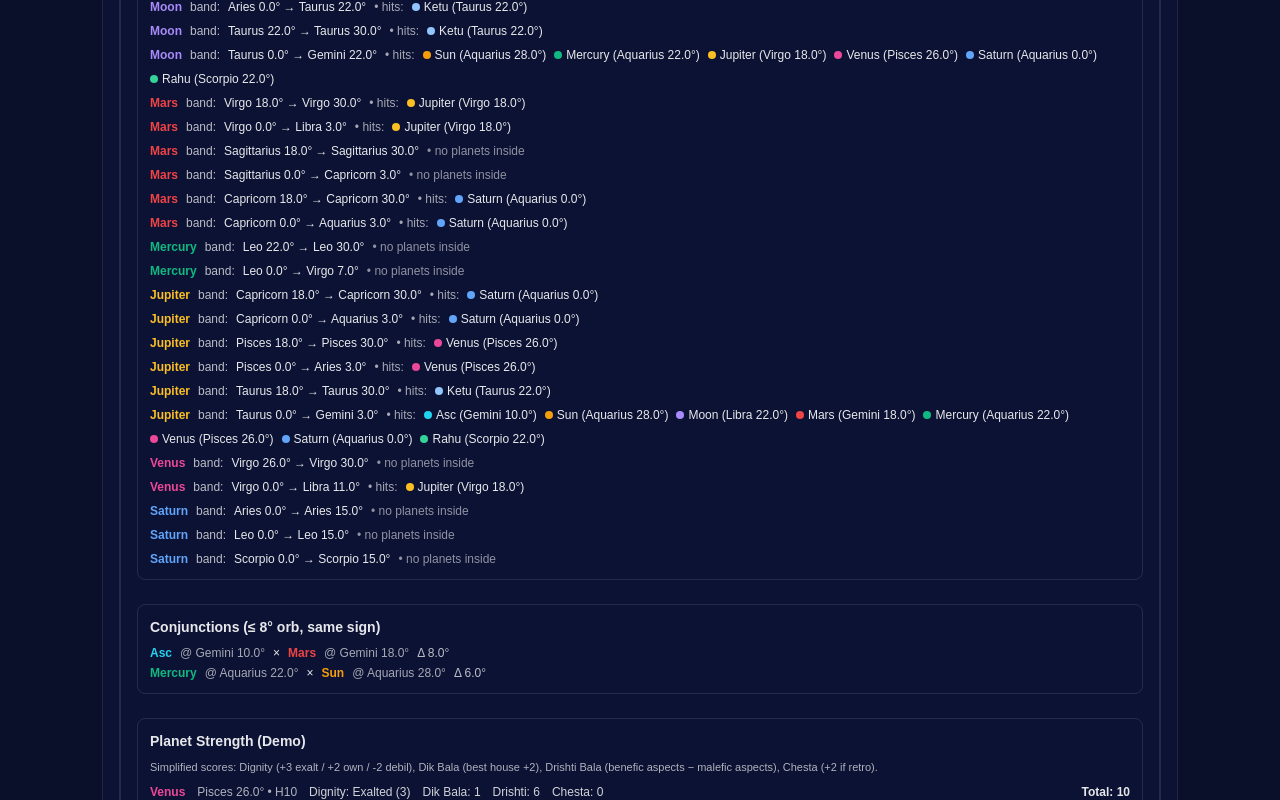
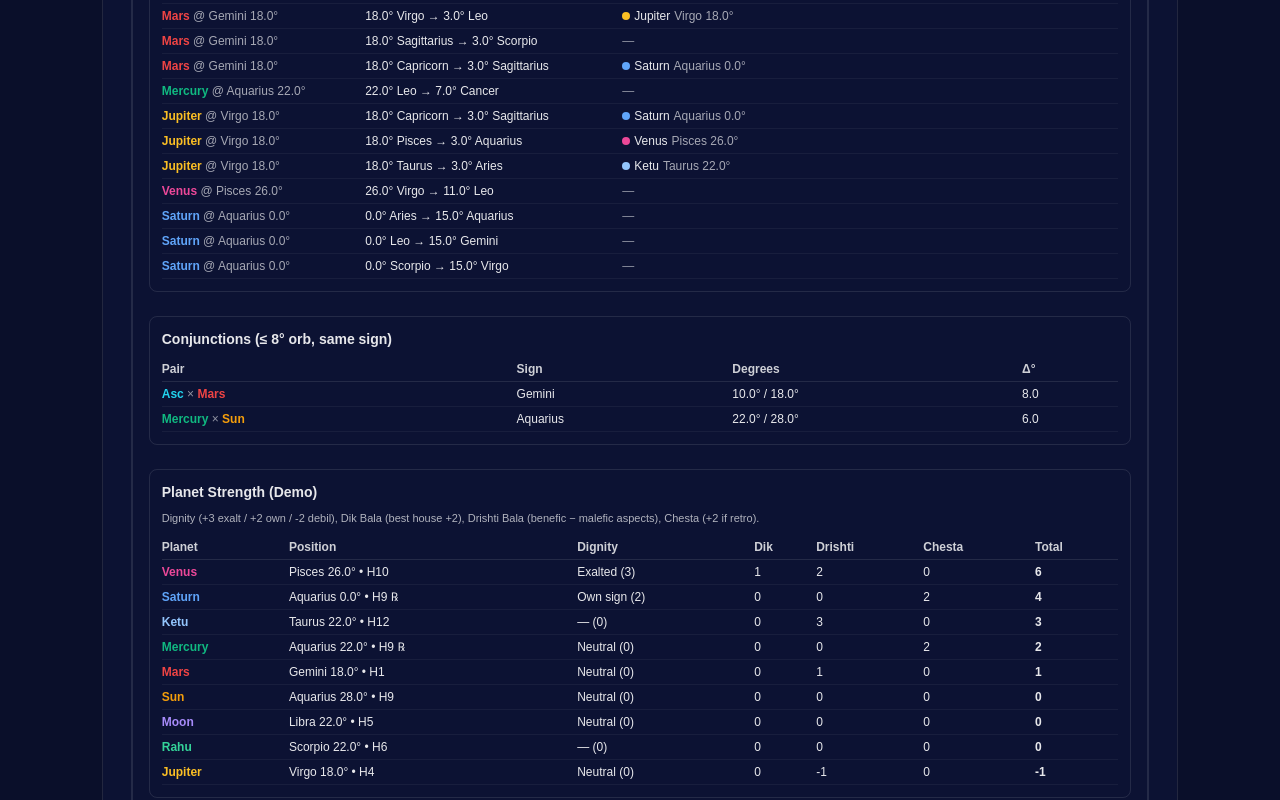
Before and after one commit to Vaishu1293/vedic-rashi, a Next.js app: page / in a window 1280 px wide. Shown: the part 1280-2080 px from the top of the page. Built offline with nearby package versions, Linux system fonts and the light colour scheme.

Commit message:
analytics-tab-format-aspect-details

```diff
--- a/src/app/charts/InsightsPanel.tsx
+++ b/src/app/charts/InsightsPanel.tsx
@@ -1,6 +1,5 @@
 "use client";
 import React, { useMemo } from "react";
-// ⬇️ FIX: import DRISHTI_OFFSETS as a value, not a type
 import { Placement, DRISHTI_OFFSETS } from "./circularRashiChart";
 
 type Planet =
@@ -9,7 +8,7 @@ type Planet =
 
 type Props = {
   placements: Placement[];
-  ascSignEff: number;                       // H1 sign
+  ascSignEff: number;     // H1 sign
   SIGN_NAMES: string[];
   P_COLOR: Record<string, string>;
 };
@@ -18,16 +17,27 @@ const BENEFICS: Planet[] = ["Jupiter","Venus","Mercury","Moon"];
 const MALEFICS: Planet[] = ["Sun","Mars","Saturn","Rahu","Ketu"];
 
 const clampDeg = (d?: number) => Math.max(0, Math.min(29.999, d ?? 0));
-const signStart = (sign: number, ascEff: number) => ((sign - ascEff + 12) % 12) * 30; // degrees from H1=0°
-const signOf = (absDeg: number) => Math.floor(((absDeg % 360) + 360) % 360 / 30);
-const degInSign = (absDeg: number) => ((absDeg % 30) + 30) % 30;
+const norm360 = (x: number) => ((x % 360) + 360) % 360;
+const signStartAbs = (sign: number, ascEff: number) => ((sign - ascEff + 12) % 12) * 30; // 0..330
 
-/** Absolute wheel degrees (H1 = 0° at Asc sign start, clockwise) */
 function absFromSignDeg(sign: number, deg: number, ascEff: number) {
-  return signStart(sign, ascEff) + deg;
+  return signStartAbs(sign, ascEff) + deg; // 0..360 (deg<30)
+}
+function signFromAbs(absDeg: number, ascEff: number) {
+  const a = norm360(absDeg);
+  return Math.floor(a / 30); // 0..11 relative to ascEff=H1=0 sectoring
+}
+function degInSignFromAbs(absDeg: number) {
+  const a = norm360(absDeg);
+  return a % 30;
 }
 
-/** Simple conjunction detection: same sign & within orb degrees */
+/* ---------- pretty format helpers ---------- */
+const degFmt = (v: number) => `${v.toFixed(1)}°`;
+const bandLabel = (signA: number, degA: number, signB: number, degB: number, SIGNS: string[]) =>
+  `${degFmt(degA)} ${SIGNS[signA]} → ${degFmt(degB)} ${SIGNS[signB]}`;
+
+/* ---------- simple conjunctions (same sign) ---------- */
 function findConjunctions(placements: Placement[], orb = 8) {
   const out: Array<{ a: Placement; b: Placement; delta: number }> = [];
   const inSign = new Map<number, Placement[]>();
@@ -48,20 +58,18 @@ function findConjunctions(placements: Placement[], orb = 8) {
   return out;
 }
 
-/** Dignity sets (very simplified) */
+/* ---------- toy dignities & strengths ---------- */
 const DIGNITY: Record<Exclude<Planet,"Asc"|"Rahu"|"Ketu"|"Uranus"|"Neptune"|"Pluto">, {
-  exalt: number; debil: number; own: number[]; mool?: { sign: number; start?: number; end?: number };
+  exalt: number; debil: number; own: number[]; mool?: { sign: number };
 }> = {
-  Sun:     { exalt: 0,  debil: 6,  own: [4],      mool:{sign:4} },          // Aries/Libra/Leo
-  Moon:    { exalt: 1,  debil: 7,  own: [3] },                              // Taurus/Scorpio/Cancer
-  Mars:    { exalt: 9,  debil: 3,  own: [0,7],   mool:{sign:0} },           // Cap/Cancer/Aries,Scorpio
-  Mercury: { exalt: 5,  debil: 11, own: [2,5] },                            // Virgo/Pisces/Gemini,Virgo
-  Jupiter: { exalt: 3,  debil: 9,  own: [8,11], mool:{sign:8} },            // Cancer/Cap/Sag,Pisces
-  Venus:   { exalt: 11, debil: 5,  own: [1,6],  mool:{sign:6} },            // Pisces/Virgo/Taurus,Libra
-  Saturn:  { exalt: 6,  debil: 0,  own: [9,10], mool:{sign:10} },           // Libra/Aries/Cap,Aqu
+  Sun:     { exalt: 0,  debil: 6,  own: [4],      mool:{sign:4} },
+  Moon:    { exalt: 1,  debil: 7,  own: [3] },
+  Mars:    { exalt: 9,  debil: 3,  own: [0,7],   mool:{sign:0} },
+  Mercury: { exalt: 5,  debil: 11, own: [2,5] },
+  Jupiter: { exalt: 3,  debil: 9,  own: [8,11], mool:{sign:8} },
+  Venus:   { exalt: 11, debil: 5,  own: [1,6],  mool:{sign:6} },
+  Saturn:  { exalt: 6,  debil: 0,  own: [9,10], mool:{sign:10} },
 };
-
-/** Map a placement to a dignity label and a small score (-2..+3 demo) */
 function dignityInfo(p: Placement) {
   if (p.planet === "Asc" || p.planet === "Rahu" || p.planet === "Ketu") return { label: "—", score: 0 };
   const d = DIGNITY[p.planet as keyof typeof DIGNITY];
@@ -72,94 +80,82 @@ function dignityInfo(p: Placement) {
   if (d.mool && p.sign === d.mool.sign) return { label: "Moolatrikona (approx.)", score: 2 };
   return { label: "Neutral", score: 0 };
 }
-
-/** Dik Bala (very simplified, by house) */
 function houseOf(sign: number, ascEff: number) { return ((sign - ascEff + 12) % 12) + 1; }
 function dikBalaScore(planet: Planet, houseNo: number) {
-  // Classical: Sun/Saturn=H7, Mars=H10, Moon/Venus=H4, Jupiter/Mercury=H1
   const best: Record<string, number> = { Sun:7, Saturn:7, Mars:10, Moon:4, Venus:4, Jupiter:1, Mercury:1 };
   const hBest = best[planet as string];
   if (!hBest) return 0;
   if (houseNo === hBest) return 2;
-  if (houseNo === ((hBest+6-1)%12)+1) return 1; // loose helper heuristic
+  if (houseNo === ((hBest+6-1)%12)+1) return 1;
   return 0;
 }
 
-/** Build aspect bands and find which placements fall inside them */
-type Band = {
+/* ---------- combined bands (single line), with hits ---------- */
+type CombinedBand = {
   src: Placement;
-  targetStartSign: number;
-  startDeg: number;   // within targetStartSign
-  endSign: number;    // may equal start or next
-  endDeg: number;     // degrees in endSign
-  hit: Placement[];   // planets caught in this band
+  startSign: number; startDeg: number;
+  endSign: number;   endDeg: number;
+  hit: Placement[];
 };
 
-function buildBandsAndHits(
+function buildCombinedBandsWithHits(
   placements: Placement[],
   ascEff: number,
   DRISHTI: typeof DRISHTI_OFFSETS
-): Band[] {
-  const out: Band[] = [];
+): CombinedBand[] {
+  const out: CombinedBand[] = [];
+
   for (const src of placements) {
-    if (!DRISHTI[src.planet]) continue;
-    const span = src.planet === "Moon" ? 30 : 15;
-    const startDeg = clampDeg(src.deg);
-    for (const off of DRISHTI[src.planet]!) {
-      const tgt = (src.sign + off) % 12;
-      const nxt = (tgt + 1) % 12;
+    const offsets = DRISHTI[src.planet];
+    if (!offsets) continue;
 
-      const endDegInTarget = Math.min(30, startDeg + span);
-      const spanInTarget   = endDegInTarget - startDeg;
-      const overflow       = Math.max(0, (startDeg + span) - 30);
+    const span = src.planet === "Moon" ? 30 : 15;     // special rule for Moon
+    const srcDeg = clampDeg(src.deg);
 
-      const chunks: Band[] = [];
-      if (spanInTarget > 0) {
-        chunks.push({
+    for (const off of offsets) {
+      const targetSign = (src.sign + off) % 12;
+
+      // Absolute (H1-based) start & end
+      const startAbs = absFromSignDeg(targetSign, srcDeg, ascEff);      // could be up to ~360
+      const endAbs   = startAbs + span;                                 // up to 390
+
+      // Convert absolute end back to sign/deg (wrap ok)
+      const endSign  = signFromAbs(endAbs, ascEff);
+      const endDeg   = degInSignFromAbs(endAbs);
+
+      // Collect hits between startAbs..endAbs, handling wrap across 360
+      const hits: Placement[] = placements.filter(p => {
+        if (p.planet === src.planet) return false;
+        const pAbs0 = absFromSignDeg(p.sign, clampDeg(p.deg), ascEff); // 0..360
+        if (endAbs <= 360) {
+          // normal, no wrap
+          return pAbs0 >= startAbs - 1e-6 && pAbs0 <= endAbs + 1e-6;
+        } else {
+          // wrapped: [startAbs..360] U [0..(endAbs-360)]
+          return (pAbs0 >= startAbs - 1e-6 && pAbs0 <= 360 + 1e-6) ||
+                 (pAbs0 >= 0 - 1e-6       && pAbs0 <= (endAbs - 360) + 1e-6);
+        }
+      });
+
+      out.push({
         src,
-          targetStartSign: tgt,
-          startDeg: startDeg,
-          endSign: tgt,
-          endDeg: endDegInTarget,
-          hit: [],
+        startSign: targetSign,
+        startDeg: srcDeg,
+        endSign,
+        endDeg,
+        hit: hits,
       });
     }
-      if (overflow > 0) {
-        chunks.push({
-          src,
-          targetStartSign: tgt,
-          startDeg: 0,
-          endSign: nxt,
-          endDeg: overflow,
-          hit: [],
-        });
   }
 
-      // fill hits
-      for (const b of chunks) {
-        const sAbs0 = absFromSignDeg(b.targetStartSign, b.startDeg, ascEff); // start (absolute)
-        const eAbs0 = absFromSignDeg(b.endSign, b.endDeg, ascEff);           // end (absolute)
-        const s = Math.min(sAbs0, eAbs0), e = Math.max(sAbs0, eAbs0);
-
-        const hits = placements.filter(p => {
-          if (p.planet === src.planet) return false;
-          const pAbs = absFromSignDeg(p.sign, clampDeg(p.deg), ascEff);
-          return pAbs >= s - 1e-6 && pAbs <= e + 1e-6;
-        });
-        b.hit = hits;
-        out.push(b);
-      }
-    }
-  }
   return out;
 }
 
-/** Drishti Bala (toy): +1 for each benefic aspect on planet, -1 per malefic */
+/* ---------- Drishti Bala & Chesta ---------- */
 function drishtiBala(placements: Placement[], ascEff: number, DRISHTI: typeof DRISHTI_OFFSETS) {
-  const bands = buildBandsAndHits(placements, ascEff, DRISHTI);
+  const bands = buildCombinedBandsWithHits(placements, ascEff, DRISHTI);
   const score = new Map<Planet, number>();
   placements.forEach(p => score.set(p.planet, 0));
-
   bands.forEach(b => {
     b.hit.forEach(target => {
       const s = score.get(target.planet) ?? 0;
@@ -170,21 +166,18 @@ function drishtiBala(placements: Placement[], ascEff: number, DRISHTI: typeof DR
   });
   return score;
 }
+const chestaBala = (p: Placement) => (p.retro ? 2 : 0);
 
-/** Chesta Bala (very toy): +2 if retrograde, else 0  */
-function chestaBala(p: Placement) { return p.retro ? 2 : 0; }
-
+/* ===================== COMPONENT ===================== */
 const InsightsPanel: React.FC<Props> = ({ placements, ascSignEff, SIGN_NAMES, P_COLOR }) => {
-  // Aspect bands & hits
+  // Single-line bands with wrap-safe hits
   const bands = useMemo(
-    () => buildBandsAndHits(placements, ascSignEff, DRISHTI_OFFSETS),
+    () => buildCombinedBandsWithHits(placements, ascSignEff, DRISHTI_OFFSETS),
     [placements, ascSignEff]
   );
 
-  // Conjunctions
   const conjunctions = useMemo(() => findConjunctions(placements, 8), [placements]);
 
-  // Strengths (demo)
   const strengthRows = useMemo(() => {
     const drishti = drishtiBala(placements, ascSignEff, DRISHTI_OFFSETS);
     return placements
@@ -195,7 +188,7 @@ const InsightsPanel: React.FC<Props> = ({ placements, ascSignEff, SIGN_NAMES, P_
         const dik  = dikBalaScore(p.planet, houseNo);
         const dri  = drishti.get(p.planet) ?? 0;
         const che  = chestaBala(p);
-        const total = dign.score + dik + dri + che; // demo total
+        const total = dign.score + dik + dri + che;
         return { p, houseNo, dign, dik, dri, che, total };
       })
       .sort((a,b)=>b.total - a.total);
@@ -205,80 +198,130 @@ const InsightsPanel: React.FC<Props> = ({ placements, ascSignEff, SIGN_NAMES, P_
     <div className="mt-4 rounded-xl border border-white/10 bg-[#0c1233] text-white/90 overflow-hidden">
       <div className="px-4 py-2 bg-[#162055] font-semibold text-sm">Analytical Insights (Demo)</div>
       <div className="p-4 grid gap-6">
-        {/* Aspect bands */}
+
+        {/* Aspect bands TABLE (single-line labels) */}
         <section className="rounded-lg border border-white/10 p-3">
           <h4 className="text-sm font-semibold mb-2">Aspect Bands & Targets</h4>
           <div className="text-[11px] opacity-75 mb-2">
-            Bands start at the same degree in the target sign (15° span; Moon = 30°). If needed, they overflow into the next sign.
+            Bands start at the same degree in the target sign (15° span; Moon = 30°). Labels never split — e.g. <i>28.0° Leo → 13.0° Virgo</i>.
           </div>
-          <div className="space-y-2 text-xs">
-            {bands.length === 0 && <div className="opacity-70">No aspects found.</div>}
-            {bands.map((b, i) => {
-              const startLabel = `${SIGN_NAMES[b.targetStartSign]} ${b.startDeg.toFixed(1)}°`;
-              const endLabel   = `${SIGN_NAMES[b.endSign]} ${b.endDeg.toFixed(1)}°`;
-              return (
-                <div key={i} className="flex flex-wrap items-center gap-2">
+          <div className="overflow-x-auto">
+            <table className="w-full text-xs">
+              <thead className="text-left text-white/80">
+                <tr className="border-b border-white/10">
+                  <th className="py-1 pr-2">Source</th>
+                  <th className="py-1 pr-2">Band (single line)</th>
+                  <th className="py-1 pr-2">Hits inside band</th>
+                </tr>
+              </thead>
+              <tbody>
+                {bands.length === 0 && (
+                  <tr><td colSpan={3} className="py-2 opacity-70">No aspects found.</td></tr>
+                )}
+                {bands.map((b, i) => (
+                  <tr key={i} className="border-b border-white/5">
+                    <td className="py-1 pr-2">
                       <span className="font-semibold" style={{ color: P_COLOR[b.src.planet] }}>{b.src.planet}</span>
-                  <span className="opacity-80">band:</span>
-                  <span>{startLabel} → {endLabel}</span>
-                  {b.hit.length > 0 ? (
-                    <>
-                      <span className="opacity-70">• hits:</span>
-                      {b.hit.map((h, j) => (
-                        <span key={j} className="inline-flex items-center gap-1">
+                      <span className="opacity-70"> @ {SIGN_NAMES[b.src.sign]} {degFmt(clampDeg(b.src.deg))}</span>
+                    </td>
+                    <td className="py-1 pr-2 whitespace-nowrap">
+                      {bandLabel(b.startSign, b.startDeg, b.endSign, b.endDeg, SIGN_NAMES)}
+                    </td>
+                    <td className="py-1 pr-2">
+                      {b.hit.length === 0 ? (
+                        <span className="opacity-60">—</span>
+                      ) : (
+                        b.hit.map((h, j) => (
+                          <span key={j} className="inline-flex items-center gap-1 mr-3">
                             <span className="w-2 h-2 rounded-full" style={{ background: P_COLOR[h.planet] }} />
-                          <span>{h.planet} ({SIGN_NAMES[h.sign]} {clampDeg(h.deg).toFixed(1)}°)</span>
+                            <span>{h.planet}</span>
+                            <span className="opacity-70">{SIGN_NAMES[h.sign]} {degFmt(clampDeg(h.deg))}</span>
                           </span>
+                        ))
+                      )}
+                    </td>
+                  </tr>
                 ))}
-                    </>
-                  ) : (
-                    <span className="opacity-60">• no planets inside</span>
-                  )}
-                </div>
-              );
-            })}
+              </tbody>
+            </table>
           </div>
         </section>
 
-        {/* Conjunctions */}
+        {/* Conjunctions TABLE */}
         <section className="rounded-lg border border-white/10 p-3">
           <h4 className="text-sm font-semibold mb-2">Conjunctions (≤ 8° orb, same sign)</h4>
-          <div className="text-xs space-y-1">
-            {conjunctions.length === 0 && <div className="opacity-70">No tight conjunctions detected.</div>}
+          <div className="overflow-x-auto">
+            <table className="w-full text-xs">
+              <thead className="text-left text-white/80">
+                <tr className="border-b border-white/10">
+                  <th className="py-1 pr-2">Pair</th>
+                  <th className="py-1 pr-2">Sign</th>
+                  <th className="py-1 pr-2">Degrees</th>
+                  <th className="py-1 pr-2">Δ°</th>
+                </tr>
+              </thead>
+              <tbody>
+                {conjunctions.length === 0 && (
+                  <tr><td colSpan={4} className="py-2 opacity-70">No tight conjunctions detected.</td></tr>
+                )}
                 {conjunctions.map((c, i) => (
-              <div key={i} className="flex flex-wrap items-center gap-2">
+                  <tr key={i} className="border-b border-white/5">
+                    <td className="py-1 pr-2">
                       <span className="font-semibold" style={{ color: P_COLOR[c.a.planet] }}>{c.a.planet}</span>
-                <span className="opacity-70">@ {SIGN_NAMES[c.a.sign]} {clampDeg(c.a.deg).toFixed(1)}°</span>
-                <span>×</span>
+                      <span className="opacity-60"> × </span>
                       <span className="font-semibold" style={{ color: P_COLOR[c.b.planet] }}>{c.b.planet}</span>
-                <span className="opacity-70">@ {SIGN_NAMES[c.b.sign]} {clampDeg(c.b.deg).toFixed(1)}°</span>
-                <span className="opacity-80">Δ {c.delta.toFixed(1)}°</span>
-              </div>
+                    </td>
+                    <td className="py-1 pr-2">{SIGN_NAMES[c.a.sign]}</td>
+                    <td className="py-1 pr-2">{degFmt(clampDeg(c.a.deg))} / {degFmt(clampDeg(c.b.deg))}</td>
+                    <td className="py-1 pr-2">{c.delta.toFixed(1)}</td>
+                  </tr>
                 ))}
+              </tbody>
+            </table>
           </div>
         </section>
 
-        {/* Strengths (toy shadbala-like) */}
+        {/* Strengths TABLE (toy shadbala-like) */}
         <section className="rounded-lg border border-white/10 p-3">
           <h4 className="text-sm font-semibold mb-2">Planet Strength (Demo)</h4>
           <div className="text-[11px] opacity-75 mb-2">
-            Simplified scores: Dignity (+3 exalt / +2 own / -2 debil), Dik Bala (best house +2),
-            Drishti Bala (benefic aspects − malefic aspects), Chesta (+2 if retro).
+            Dignity (+3 exalt / +2 own / -2 debil), Dik Bala (best house +2),
+            Drishti Bala (benefic − malefic aspects), Chesta (+2 if retro).
           </div>
-          <div className="space-y-1 text-xs">
+          <div className="overflow-x-auto">
+            <table className="w-full text-xs">
+              <thead className="text-left text-white/80">
+                <tr className="border-b border-white/10">
+                  <th className="py-1 pr-2">Planet</th>
+                  <th className="py-1 pr-2">Position</th>
+                  <th className="py-1 pr-2">Dignity</th>
+                  <th className="py-1 pr-2">Dik</th>
+                  <th className="py-1 pr-2">Drishti</th>
+                  <th className="py-1 pr-2">Chesta</th>
+                  <th className="py-1 pr-2">Total</th>
+                </tr>
+              </thead>
+              <tbody>
                 {strengthRows.map((row, i) => (
-              <div key={i} className="flex flex-wrap items-center gap-3">
-                <span className="font-semibold" style={{ color: P_COLOR[row.p.planet] }}>{row.p.planet}</span>
-                <span className="opacity-75">{SIGN_NAMES[row.p.sign]} {(clampDeg(row.p.deg)).toFixed(1)}° • H{row.houseNo}</span>
-                <span className="opacity-90">Dignity: {row.dign.label} ({row.dign.score})</span>
-                <span className="opacity-90">Dik Bala: {row.dik}</span>
-                <span className="opacity-90">Drishti: {row.dri}</span>
-                <span className="opacity-90">Chesta: {row.che}</span>
-                <span className="ml-auto font-semibold">Total: {row.total}</span>
-              </div>
+                  <tr key={i} className="border-b border-white/5">
+                    <td className="py-1 pr-2 font-semibold" style={{ color: P_COLOR[row.p.planet] }}>
+                      {row.p.planet}
+                    </td>
+                    <td className="py-1 pr-2">
+                      {SIGN_NAMES[row.p.sign]} {degFmt(clampDeg(row.p.deg))} • H{row.houseNo}{row.p.retro ? " ℞" : ""}
+                    </td>
+                    <td className="py-1 pr-2">{row.dign.label} ({row.dign.score})</td>
+                    <td className="py-1 pr-2">{row.dik}</td>
+                    <td className="py-1 pr-2">{row.dri}</td>
+                    <td className="py-1 pr-2">{row.che}</td>
+                    <td className="py-1 pr-2 font-semibold">{row.total}</td>
+                  </tr>
                 ))}
+              </tbody>
+            </table>
           </div>
         </section>
+
       </div>
     </div>
   );
```
Lines whose indentation alone changed are shown as unchanged.
